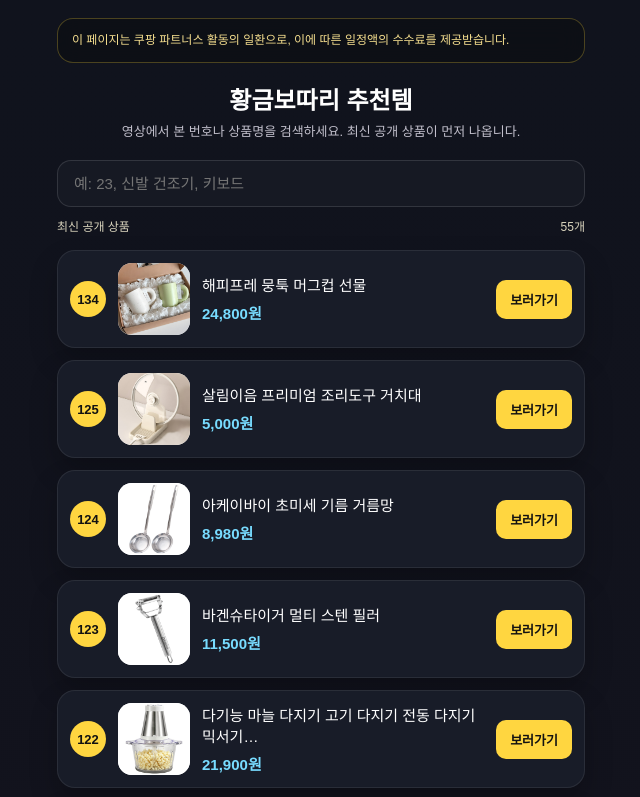
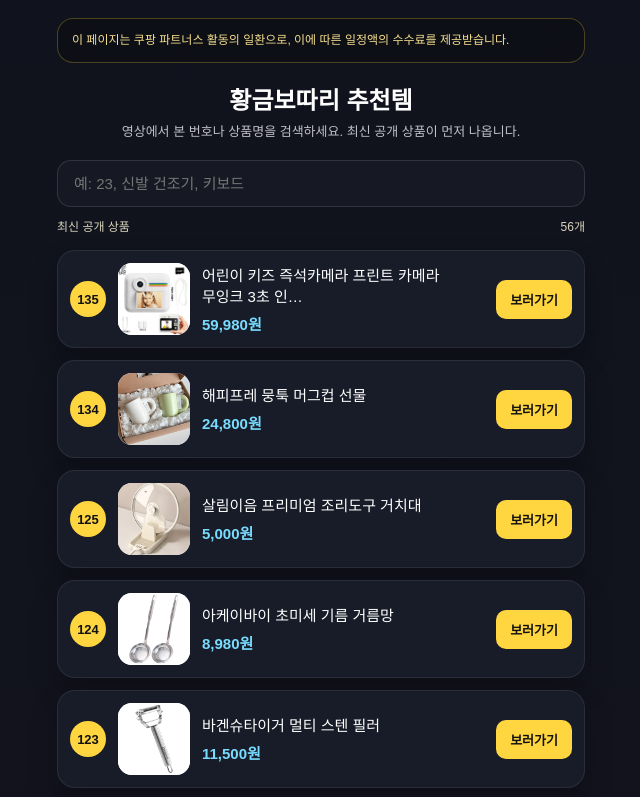
Before and after one commit to nicejackpot/goldsack-links, a plain HTML site: page index.html in a window 1280 px wide. Shown: the top 797 px of the page, without its empty margins (319-959 px from the left). Drawn offline with Linux system fonts and the light colour scheme.

Commit message:
update links

```diff
--- a/index.html
+++ b/index.html
@@ -62,9 +62,20 @@
   <div class="toolbar">
     <input id="search" class="search" type="search" inputmode="search" autocomplete="off"
            aria-label="상품 번호 또는 이름 검색" placeholder="예: 23, 신발 건조기, 키보드">
-    <div class="stats"><span>최신 공개 상품</span><span id="count" aria-live="polite">55개</span></div>
+    <div class="stats"><span>최신 공개 상품</span><span id="count" aria-live="polite">56개</span></div>
   </div>
   <div class="cards">
+  <a class="card" href="https://link.coupang.com/a/iVdF7PgVHg" target="_blank" rel="noopener sponsored"
+       data-product-id="9564259634" data-number="135"
+       data-search="135 135 어린이 키즈 즉석카메라 프린트 카메라 무잉크 3초 인… 어린이 키즈 즉석카메라 프린트 카메라 무잉크 3초 인화 빈티지 디지털카메라 생일 선물용 (인화지 2개 + 32gb sd카드 포함) 9564259634" aria-label="135번 어린이 키즈 즉석카메라 프린트 카메라 무잉크 3초 인…, 상품 보기">
+    <div class="num">135</div>
+    <img src="img/9564259634.jpg" alt="어린이 키즈 즉석카메라 프린트 카메라 무잉크 3초 인…" width="72" height="72" loading="lazy" decoding="async">
+    <div class="meta">
+      <div class="name">어린이 키즈 즉석카메라 프린트 카메라 무잉크 3초 인…</div>
+      <div class="price">59,980원</div>
+    </div>
+    <div class="btn">보러가기</div>
+  </a>
   <a class="card" href="https://link.coupang.com/a/iTwYNcJfEa" target="_blank" rel="noopener sponsored"
        data-product-id="7870191499" data-number="134"
        data-search="134 134 해피프레 뭉툭 머그컵 선물 해피프레 뭉툭 머그컵 선물, 1세트, 크림+멜론 7870191499" aria-label="134번 해피프레 뭉툭 머그컵 선물, 상품 보기">
```
Also changed, not shown: img/9564259634.jpg (added).
